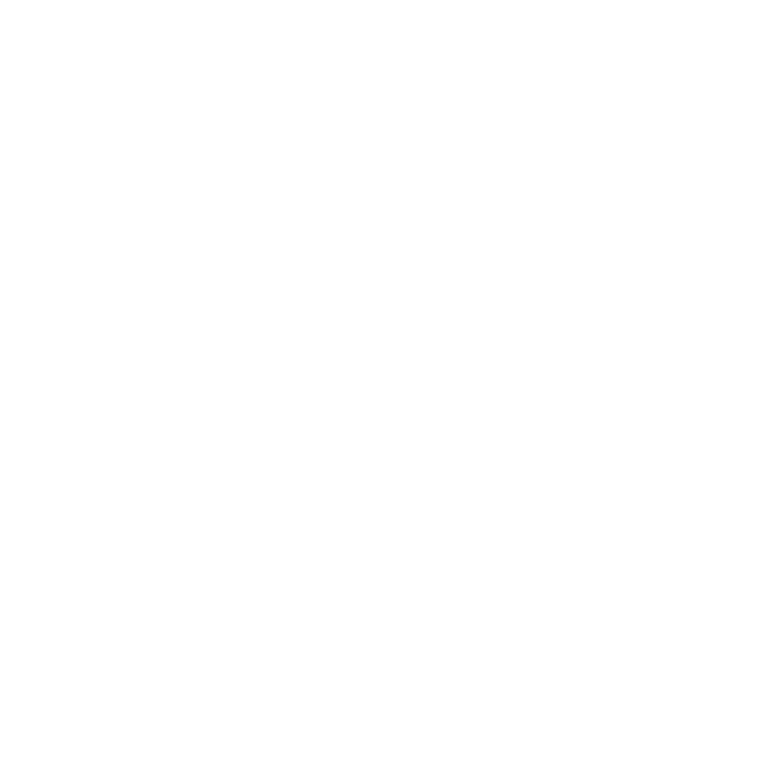
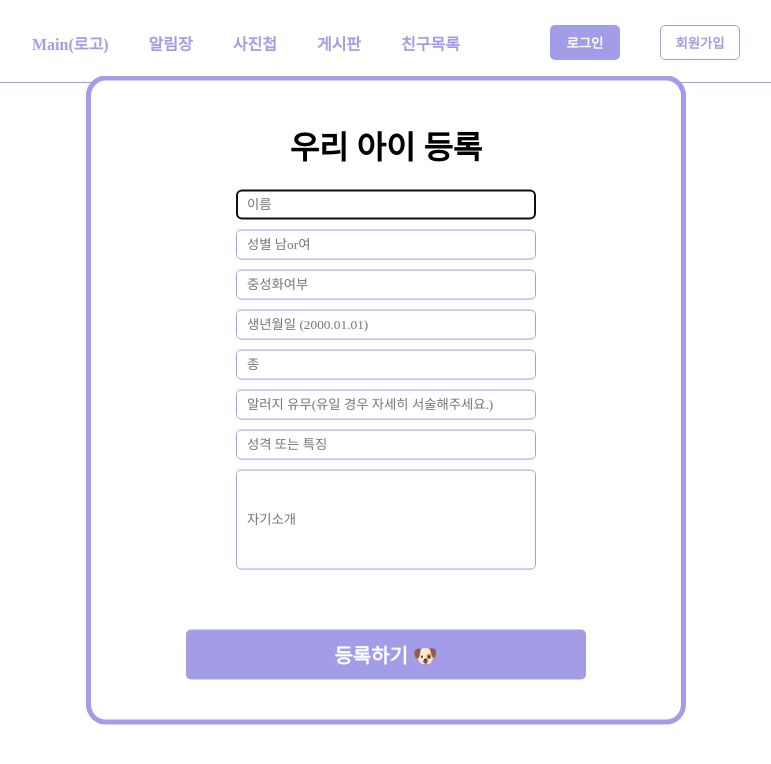
Before and after one commit to xooxpeak/React_Puppy, a React (Create React App) app: page /registerPuppy in a window 1280 px wide. Before the commit this address had no page. Shown: the top 764 px of the page, without its empty margins (254-1025 px from the left). Built offline with nearby package versions, Linux system fonts and the light colour scheme.

Commit message:
[Feat] 강아지 등록 화면 RegisterPuppy.js 추가

```diff
--- a/src/App.js
+++ b/src/App.js
@@ -8,6 +8,7 @@ import Board from './pages/Board';
 import Follow from './pages/Follow';
 import Login from './pages/Login';
 import Register from './pages/Register';
+import RegisterPuppy from './pages/RegisterPuppy';
 
 function App() {
   return (
@@ -21,10 +22,10 @@ function App() {
             <Route path='/follow' element={<Follow/>}></Route>
             <Route path='/login' element={<Login/>}></Route>
 						<Route path='/register' element={<Register/>}></Route>
+            <Route path='/registerPuppy' element={<RegisterPuppy/>}></Route>
             {/* <Route path='/findId' element={<FindId/>}></Route>
             <Route path='/findPw' element={<FindPw/>}></Route>
             <Route path='/resetPw' element={<ResetPw/>}></Route>
-            <Route path='/registerPuppy' element={<RegisterPuppy/>}></Route>
             <Route path='/myPage' element={<MyPage/>}></Route>
             <Route path='/likeList' element={<LikeList/>}></Route>
             <Route path='/writeList' element={<WriteList/>}></Route>
--- /dev/null
+++ b/src/css/RegisterPuppy.css
@@ -0,0 +1,17 @@
+.input-puppy {
+    width: 300px;
+    height: 30px;
+    border: 1px solid rgb(163, 156, 231);
+    border-radius: 5px;
+    padding: 0 10px;
+    margin-bottom: 10px;
+}
+
+.input-introduction {
+    width: 300px;
+    height: 100px;
+    border: 1px solid rgb(163, 156, 231);
+    border-radius: 5px;
+    padding: 0 10px;
+    margin-bottom: 10px;
+}
--- /dev/null
+++ b/src/pages/RegisterPuppy.js
@@ -0,0 +1,105 @@
+import React from "react";
+import '../css/RegisterPuppy.css';
+import Nav from "../components/Nav";
+import { useState } from "react";
+import axios from "axios";
+
+// useState 훅을 사용하여 객체 형태의 puppy 상태 선언
+let RegisterPuppy = () => {
+    let [puppy,setPuppy] = useState({
+        puppyName : "",
+        gender : "",
+        neutering : "",
+        puppyBirth : "",
+        breed : "",
+        allergy : "",
+        personality : "",
+        introduction : "",
+        profileImg : ""
+    });
+
+    // axios를 사용하여 HTTP POST 요청을 보냄
+    let register = () => {
+        axios.post('http://localhost:8082/api/v1/auth/y/puppy', {
+            params:{
+                puppyName: puppy.puppyName,
+                gender: puppy.gender,
+                neutering: puppy.neutering,
+                puppyBirth: puppy.puppyBirth,
+                breed: puppy.breed,
+                allergy: puppy.allergy,
+                personality: puppy.personality,
+                introduction: puppy.introduction,
+                profileImg: puppy.profileImg
+            }
+        }).then((res) => {
+            console.log(res);
+        });
+    }
+
+    // useState 훅으로 관리되는 puppy 객체의 속성을 업데이트하는 함수
+    let onChangePuppyData = (e) => {
+        setPuppy({...puppy, [e.target.name] : e.target.value})
+        console.log(puppy);
+    }
+
+    return (
+        <div>
+            <div>
+                <Nav />
+            </div>
+
+            <form className="registerPuppyForm">
+                <div>
+                    <h1 id='registerPuppy_title'> 우리 아이 등록 </h1>
+                </div>
+
+                {/* 이름 */}
+                <div>
+                    <input type='text' className="input-puppy" name={"puppyName"} onChange={onChangePuppyData} placeholder='이름' autoFocus/>
+                </div>
+
+                {/* 성별 -> 추후 체크박스로 변경. */}
+                <div>
+                    <input type='text' className="input-puppy" name={"gender"} onChange={onChangePuppyData} placeholder="성별 남or여"/>
+                </div>
+
+                {/* 중성화 여부 -> 추후 체크박스로 변경. */}
+                <div>
+                    <input type='text' className="input-puppy" name={"neutering"} onChange={onChangePuppyData} placeholder="중성화여부"/>
+                </div>
+
+                {/* 생년월일 */}
+                <div>
+                    <input type='text' className="input-puppy" name={"puppyBirth"} onChange={onChangePuppyData} placeholder="생년월일 (2000.01.01)"/>
+                </div>
+
+                {/* 종 */}
+                <div>
+                    <input type='text' className="input-puppy" name={"breed"} onChange={onChangePuppyData} placeholder="종"/>
+                </div>
+
+                {/* 알러지 유무 -> 추후 체크박스로 변경. '유'일 경우 -> 새로운 인풋창 나오게.*/}
+                <div>
+                    <input type='text' className="input-puppy" name={"allergy"} onChange={onChangePuppyData} placeholder="알러지 유무(유일 경우 자세히 서술해주세요.)"/>
+                </div>
+
+                {/* 성격 */}
+                <div>
+                    <input type='text' className="input-puppy" name={"personality"} onChange={onChangePuppyData} placeholder="성격 또는 특징"/>
+                </div>
+
+                {/* 자기소개 */}
+                <div>
+                    <input type='text' className="input-introduction" name={"introduction"} onChange={onChangePuppyData} placeholder="자기소개"/>
+                </div>
+
+                <div>
+                    <button type="submit" id="sbtn" onClick={register}>등록하기&nbsp;🐶</button>
+                </div>
+            </form>
+        </div>
+    );
+}
+
+export default RegisterPuppy;
```
